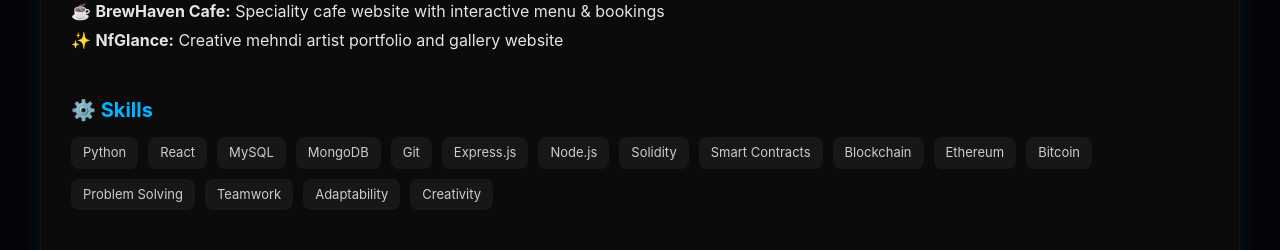
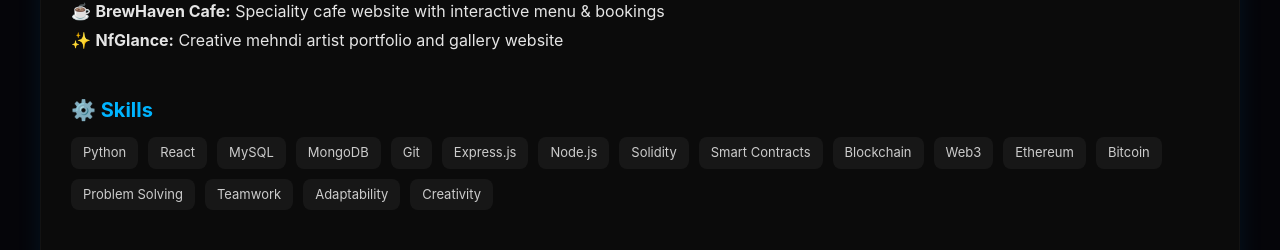
Before and after one commit to nknitishsingh94/Nitish-Portfolio, a React (Vite) app: page /resume in a window 1280 px wide. Shown: the part 1619-1869 px from the top of the page. Built offline with nearby package versions, Linux system fonts and the light colour scheme; the HTML template or start-up script is replaced by a standard one.

Commit message:
Update portfolio: Add Web3 to skills

```diff
--- a/src/pages/Resume.jsx
+++ b/src/pages/Resume.jsx
@@ -202,6 +202,7 @@ seeking opportunities to contribute to real-world full-stack projects.
               "Solidity",
               "Smart Contracts",
               "Blockchain",
+              "Web3",
               "Ethereum",
               "Bitcoin",
               "Problem Solving",
--- a/src/pages/Skills.jsx
+++ b/src/pages/Skills.jsx
@@ -36,6 +36,7 @@ const ROWS = [
         "Full Stack Developer - MERN",
         "Blockchain Developer",
         "Smart Contracts",
+        "Web3",
       ],
     },
     {
```
